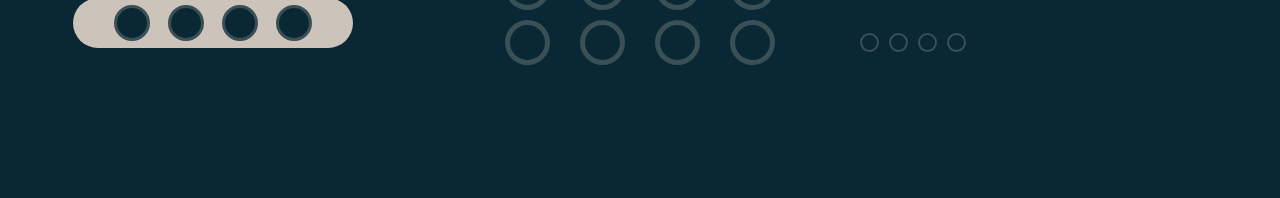
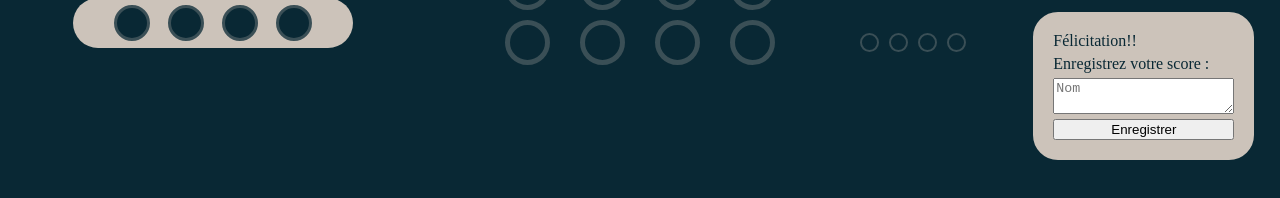
Before and after one commit to sara-maude/sara-maude.github.io, a plain HTML site: page HTML/jeu.html in a window 1280 px wide. Shown: the part 550-748 px from the top of the page. Drawn offline with nearby package versions, Linux system fonts and the light colour scheme.

Commit message:
debut message felicitation

```diff
--- a/CSS/jeu.css
+++ b/CSS/jeu.css
@@ -143,6 +143,18 @@
     margin-left: 9px;
 }
 
+#bravo {
+    display: grid;
+    gap: 5px;
+    position: absolute;
+    left: 180px;
+    bottom: 90px;
+    background-color: var(--pale);
+    color: var(--fonce);
+    border: 20px solid var(--pale);
+    border-radius: 25px;
+}
+
 /* #sendCode {
     background-color: var(--pale);
     color: var(--fonce);
--- a/HTML/jeu.html
+++ b/HTML/jeu.html
@@ -90,6 +90,12 @@
                 </button>
             </div>
             <div class="side-content" id = "scoreBoard"></div>
+            <div class="hidden" id="bravo">
+                <span>Félicitation!!</span>
+                <label for="textarea">Enregistrez votre score :</label>
+                <textarea name="textarea" placeholder="Nom"></textarea>
+                <button type="button">Enregistrer</button>
+            </div>
         </div>
     </div>
 </body>
--- a/JS/logiqueJeu.js
+++ b/JS/logiqueJeu.js
@@ -125,11 +125,9 @@ class GameLogic {
             REFRESH.classList.remove("disabled");
             if (this.currentChoice < this.maxChoices){
                 this.maybeCode[this.currentChoice] = index;
-                console.log(this.maybeCode);
                 if (this.currentChoice === 0){
                     UNDO.classList.remove("disabled");
                 }
-                console.log("couleur click");
                 const position = (this.currentTry - 1) * this.maxChoices + this.currentChoice;
                 PIECES[position].style.backgroundColor = COULEURS[index];
                 this.currentChoice += 1;
@@ -152,7 +150,6 @@ class GameLogic {
     }
 
     refresh() {
-        console.log("refresh");
         this.displayBoard();
         this.start();
     }
@@ -179,14 +176,12 @@ class GameLogic {
     }
 
     check() {
-        console.log("check");
         if (this.currentChoice === this.maxChoices && this.stillPlaying){
             if (this.compareCodes() || this.currentTry == this.maxTries){
                 this.showAnswer();
                 this.stillPlaying = false;
             }
             if (this.currentTry <= this.maxTries) {
-                console.log("on devrait check");
                 this.evaluateMaybeCode();
                 this.playLine();
                 this.currentChoice = 0;
```
